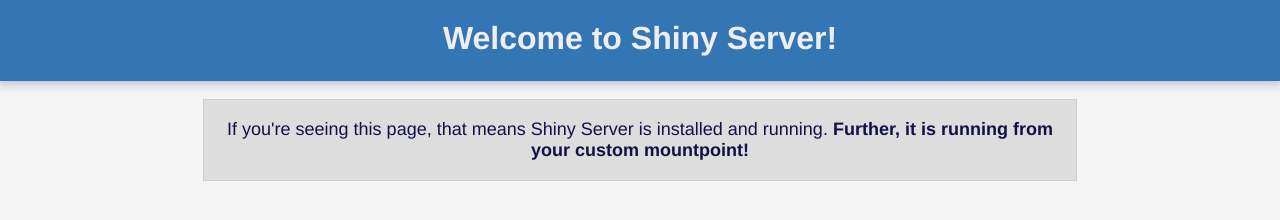
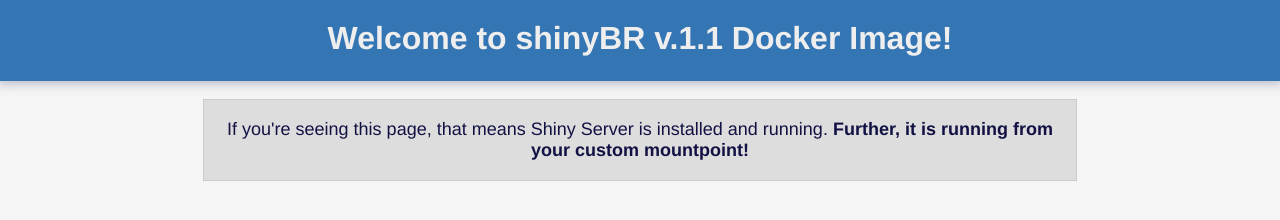
Before and after one commit to dmslabsbr/shinyBR, a plain HTML site: page index.html in a window 1280 px wide. Drawn offline with Linux system fonts and the light colour scheme.

```diff
--- a/index.html
+++ b/index.html
@@ -91,7 +91,7 @@ which is at /opt/shiny-server/samples/welcome.html by default in a shiny server.
 <body>
   <div id="titleBar">
     <div id="container">
-      <h1>Welcome to Shiny Server!</h1>
+      <h1>Welcome to shinyBR v.1.1 Docker Image!</h1>
     </div>
   </div>
   <div id="outer-content">
```
Also changed, not shown: Rprofile.site.txt, 8 other files.
